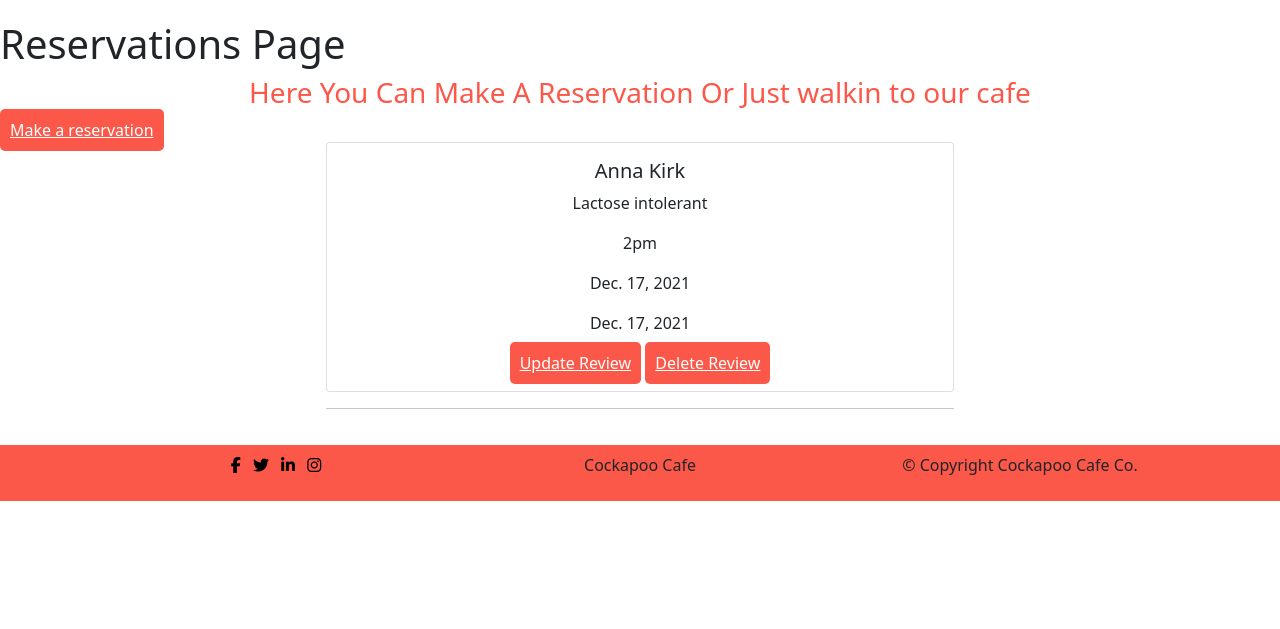
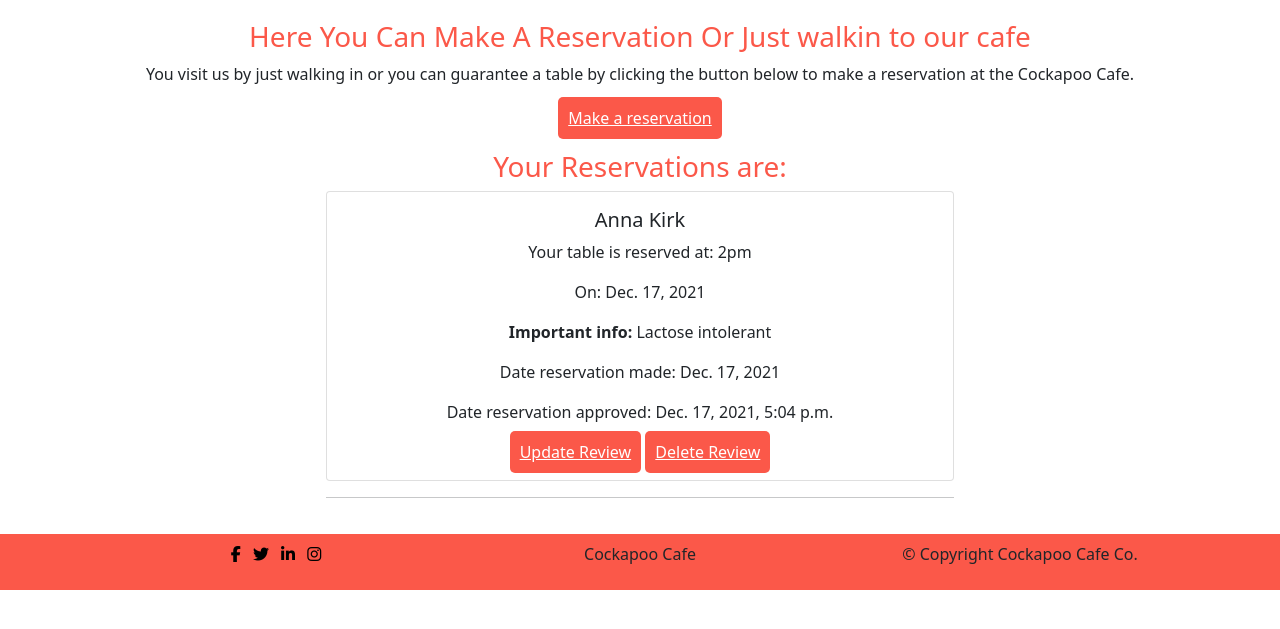
Before and after one commit to Steven-Dawson18/cockapoo-cafe, a Django app: page /reservation/ in a window 1280 px wide. Shown: the part 82-711 px from the top of the page. Run offline with Django 3.2, Linux system fonts and the light colour scheme; data comes from the database, SQL or seed files in the repository; both versions use the stored data as it was after the commit; some libraries are stand-ins or nearby versions.

Commit message:
Add style to nav and footer and content on reservation page

```diff
--- a/home/templates/home/home.html
+++ b/home/templates/home/home.html
@@ -18,7 +18,7 @@
                                         {% if user.is_authenticated %}
                                         <a href="{% url 'reservation' %}" class="active">Make A Reservation</a>
                                         {% else %}
-                                        <a href="{% url 'account_signup' %}" class="active">Register</a>
+                                        <a href="{% url 'account_signup' %}" class="active">Make A Reservation</a>
                                         {% endif %}
                                     </div>
                                 </div>
--- a/reservation/templates/reservation/reservation.html
+++ b/reservation/templates/reservation/reservation.html
@@ -3,23 +3,38 @@
 {% load static %}
 
 {% block content %}
-
-<h1>Reservations Page</h1>
+    <div class=" container no-reservation-text">
         <h3>Here You Can Make A Reservation Or Just walkin to our cafe</h3>
-<a class="menu-btn" href="{% url 'create_reservation' %}">Make a reservation</a>
-
+        <p>You visit us by just walking in or you can guarantee a table by clicking the button below to make a reservation at the Cockapoo Cafe.</p>
+        <p id="make-reservation-btn"><a class="menu-btn" href="{% url 'create_reservation' %}">Make a reservation</a></p>
+        <h3>Your Reservations are:</h3>
+    </div>
     {% for res in object_list %}
 
-<div class="row row-cols-1 row-cols-md-2 g-4 justify-content-center">
+        {% if res not in object_list %}
+        <div class="row row-cols-1 row-cols-md-2 g-4 justify-content-center made-reservation">
+            <div class="col">
+                <div class="card">
+                    <div class="card-body text-center">
+                        <h5 class="card-title">No reservations</h5>
+                        <p>You currently have no reservations for the Cockapoo Cafe</p>
+                        <p>To make a reservation click <a href="{% url 'create_reservation' %}">Here</a></p>
+                    </div>
+                </div>
+                <hr>
+            </div>
+        </div>
+        {% else %}
+        <div class="row row-cols-1 row-cols-md-2 g-4 justify-content-center made-reservation">
             <div class="col">
                 <div class="card">
                     <div class="card-body text-center">
                         <h5 class="card-title">{{ res.first_name }} {{ res.last_name }}</h5>
-                <p class="card-text">{{ res.information }}</p>
-                <p class="card-text">{{ res.time }}</p>
-                <p class="card-text">{{ res.datetime }}</p>
-                <p class="card-text">{{ res.sent_date }}</p>
-                <p class="card-text">{{ res.approved_date }}</p>
+                        <p class="card-text">Your table is reserved at: {{ res.time }}</p>
+                        <p class="card-text"> On: {{ res.datetime }}</p>
+                        <p class="card-text"><strong>Important info:</strong> {{ res.information }}</p>
+                        <p class="card-text">Date reservation made: {{ res.sent_date }}</p>
+                        <p class="card-text">Date reservation approved: {{ res.accepted_date }}</p>
                         <a href="{% url 'update_reservation' res.id %}" class="menu-btn">Update Review</a>
                         <a href="{% url 'delete_reservation' res.id %}" class="menu-btn">Delete Review</a>
                     </div>
@@ -27,7 +42,7 @@
                 <hr>
             </div>
         </div>
-
+        {% endif %}
     {% endfor %}
 
 {% endblock %}
--- a/reservation/views.py
+++ b/reservation/views.py
@@ -33,7 +33,7 @@ class ReservationUpdateView(LoginRequiredMixin, UpdateView):
     success_url = reverse_lazy('reservation')
 
 
-class ReservationDeleteView(DeleteView):
+class ReservationDeleteView(LoginRequiredMixin, DeleteView):
     model = Reservation
     fields = ['first_name', 'last_name', 'email', 'phone', 'time', 'datetime', 'information']
     template_name = 'reservation/delete_reservation.html'
--- a/review/views.py
+++ b/review/views.py
@@ -32,7 +32,7 @@ class ReviewUpdateView(LoginRequiredMixin, UpdateView):
     success_url = reverse_lazy('review')
 
 
-class ReviewDeleteView(DeleteView):
+class ReviewDeleteView(LoginRequiredMixin, DeleteView):
     model = Review
     template_name = 'review/delete_review.html'
     success_message = "Review has been deleted"
--- a/static/css/style.css
+++ b/static/css/style.css
@@ -104,6 +104,18 @@ banner
     margin-bottom: 20px;;
     }
 
+    .sticky {
+      position: sticky;
+      top: 0px; /* When the element reaches top: 10px, it becomes fixed. */
+      z-index: 100;
+    }
+
+    .stickyfoot {
+      position: sticky;
+      bottom: 0px; /* When the element reaches top: 10px, it becomes fixed. */
+      z-index: 100;
+    }
+
     .foot-img {
     height: 10%;
     text-align: center;
@@ -180,14 +192,6 @@ Contact
   height: 100%;
 }
 
-/* #map {
-  width: fit-content;
-  border: 5px solid #fb5849;
-  border-radius: 10px;
-  margin: 20px auto;
-  overflow: auto;
-} */
-
 #map {
   height: 400px;
   /* The height is 400 pixels */
@@ -253,3 +257,18 @@ Authentication
   border: 2px solid #fb5849;
   text-align: center;
 }
+
+/*
+---------------------------------------------
+Reservation
+---------------------------------------------
+*/
+
+#make-reservation-btn {
+  text-align: center;
+  margin: 20px auto;
+}
+
+.no-reservation-text {
+  text-align: center;
+}
--- a/templates/base.html
+++ b/templates/base.html
@@ -24,9 +24,15 @@
               <li class="nav-item">
                 <a class="nav-link active" aria-current="page" href="/">Home</a>
               </li>
+              {% if user.is_authenticated %}
               <li class="nav-item">
                 <a class="nav-link" href="{% url 'reservation' %}">Reservation</a>
               </li>
+              {% else %}
+              <li>
+                <a class="nav-link" href="{% url 'account_signup' %}">Reservation</a>
+              </li>
+              {% endif %}
               <li class="nav-item">
                 <a class="nav-link" href="{% url 'review' %}">Reviews</a>
               </li>
@@ -39,6 +45,7 @@
               {% if user.is_authenticated %}
               <li class="nav-item">
                 <a class="nav-link" href="{% url 'account_logout' %}">Logout</a>
+              </li>
               {% else %}
               <li class="nav-item dropdown">
                 <a class="nav-link dropdown-toggle" href="#" id="navbarDropdown" role="button" data-bs-toggle="dropdown" aria-expanded="false">
@@ -72,7 +79,7 @@
       {% endblock %}
 
      <!-- ***** Footer Start ***** -->
-     <footer>
+     <footer class="stickyfoot">
         <div class="container">
             <div class="row">
                     <div class="col-4">
```
Also changed, not shown: templates/email_base.html (+7 -1 lines), db.sqlite3, static/images/reservation-img.jpeg (added). Lines whose indentation alone changed are shown as unchanged.
